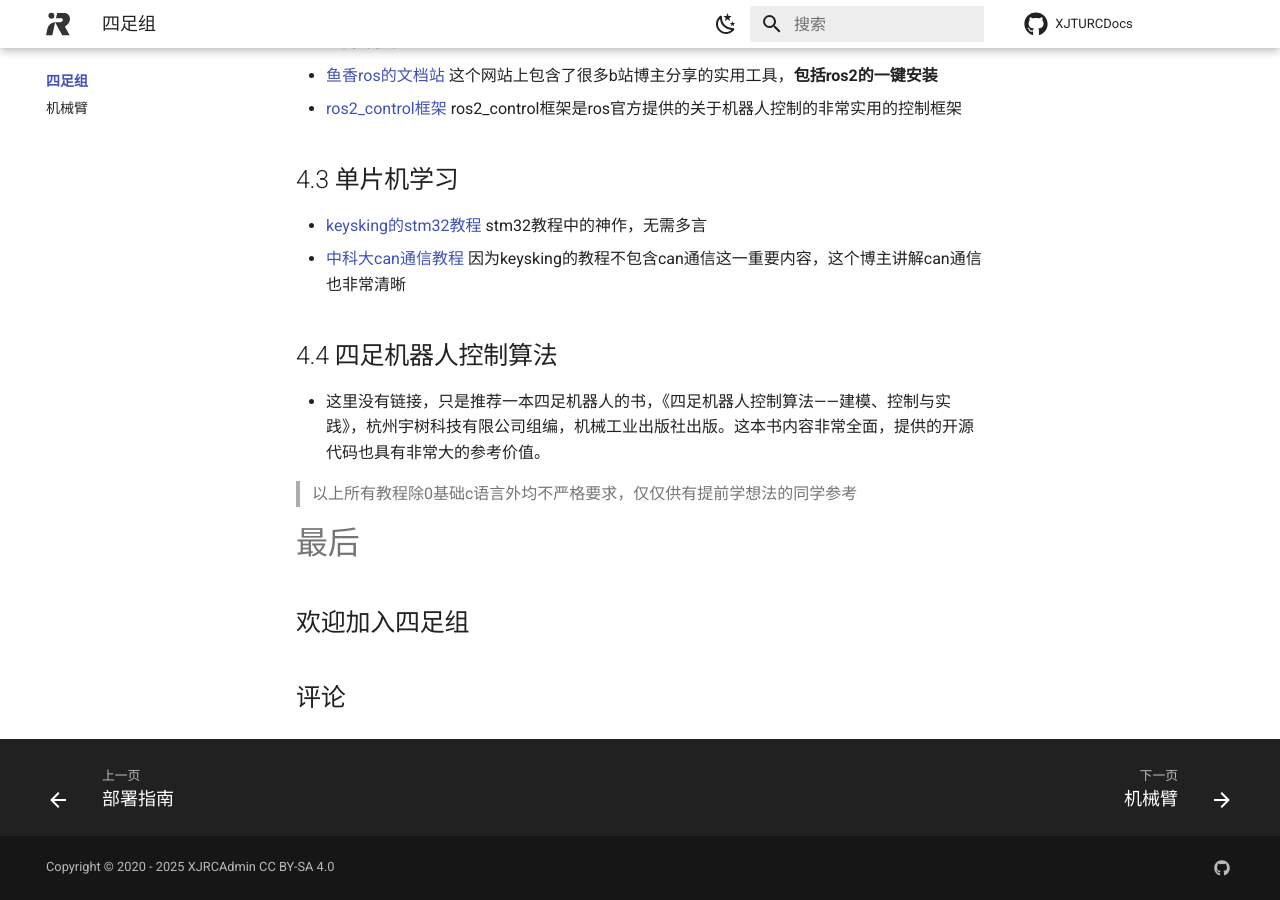
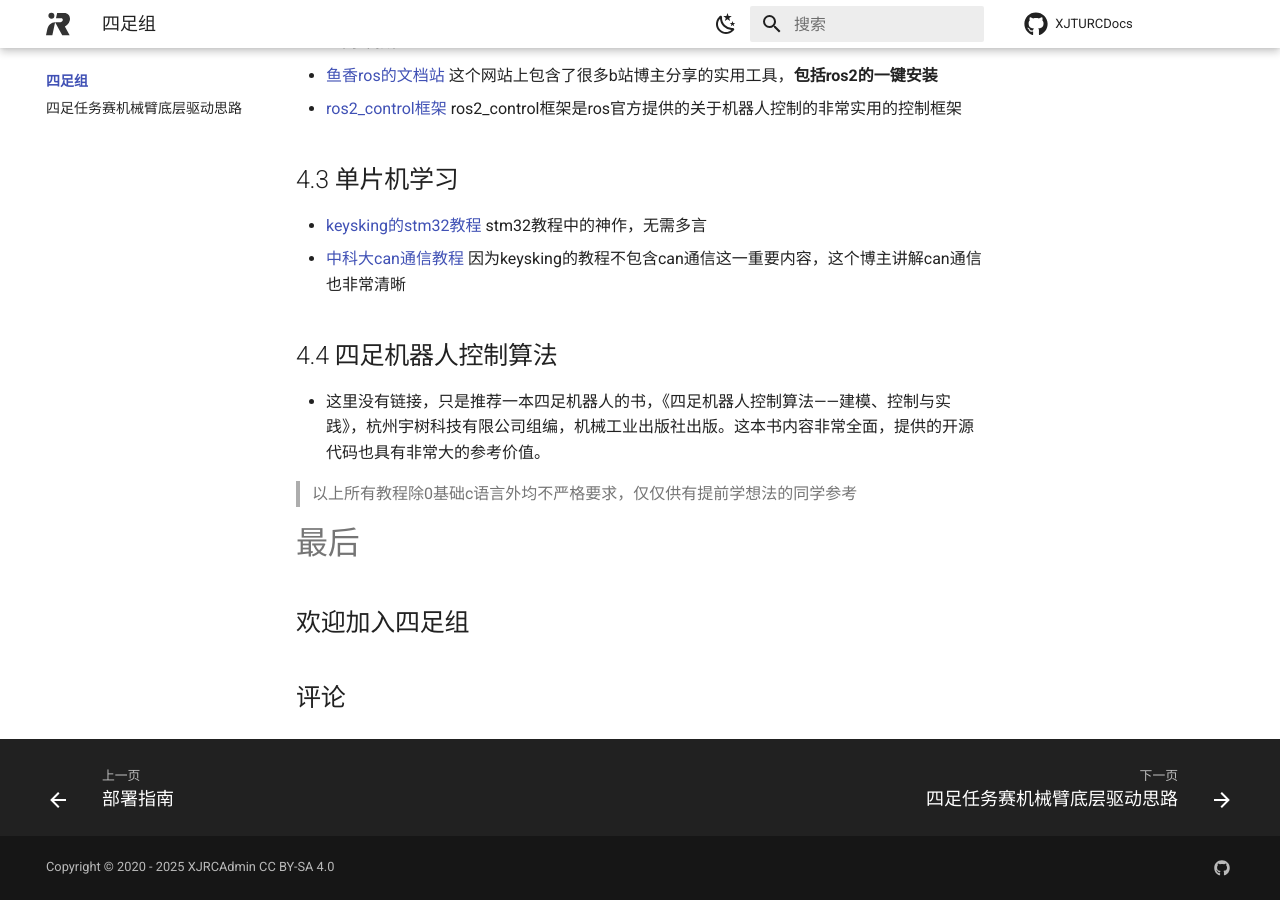
Before and after one commit to XJRCAdmin/XJTURCDocs, an MkDocs documentation site: the page built from docs/blog/foursteps/index.md, in a window 1280 px wide and 900 px high, scrolled down 3043 px. Built offline with MkDocs 1.6.1 and Material for MkDocs 9.7.7, drawn with Linux system fonts in a browser that asks for light colours; comment, search, counter and statistics services are not loaded.

Commit message:
modify:mkdocs.yaml

```diff
--- a/mkdocs.yml
+++ b/mkdocs.yml
@@ -90,7 +90,7 @@ nav:
       - 部署指南: blog/contribution/index2.md
   - 四足组:
       - 四足组: blog/foursteps/index.md
-      - 机械臂: blog/foursteps/dogarms/index.md
+      - 四足任务赛机械臂底层驱动思路: blog/foursteps/dogarms/index.md
   - 电控组:
       - 新手指南: blog/electronics/freshman/index.md
       - R2上层代码说明: blog/electronics/r2/index.md
@@ -195,12 +195,10 @@ markdown_extensions:
       custom_checkbox: true
   - pymdownx.tilde
 
-  - markdown.extensions.meta
   - pymdownx.highlight:
       linenums: true
   - pymdownx.keys
   - pymdownx.snippets
-  - pymdownx.progressbar
   - pymdownx.superfences:
       custom_fences:
         - name: math
```
